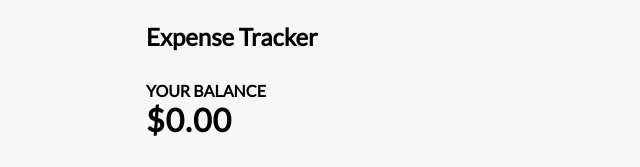
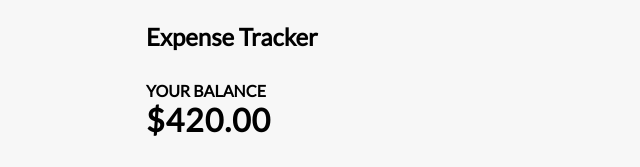
Before and after one commit to bangarusaivivek/expense-tracker, a React (Create React App) app: page / in a window 1280 px wide. Shown: the top 167 px of the page, without its empty margins (319-959 px from the left). Built offline with nearby package versions, Linux system fonts and the light colour scheme.

Commit message:
updated dynamic balance

```diff
--- a/src/Components/Balance.js
+++ b/src/Components/Balance.js
@@ -1,10 +1,18 @@
-import React from 'react'
+import React,{ useContext } from 'react'
+import { GlobalContext } from '../contexts/GlobalState'
+
 
 function Balance() {
+    const { transactions } = useContext(GlobalContext);
+
+    const amounts = transactions.map(transaction => transaction.amount);
+    // console.log(amounts)
+    const total = amounts.reduce((acc,item) => (acc += item),0).toFixed(2);
+    // console.log(total)
     return (
         <div className="container">
             <h4>Your Balance</h4>
-            <h1 id="balance">$0.00</h1>
+            <h1 id="balance">${total}</h1>
         </div>
     )
 }
```
